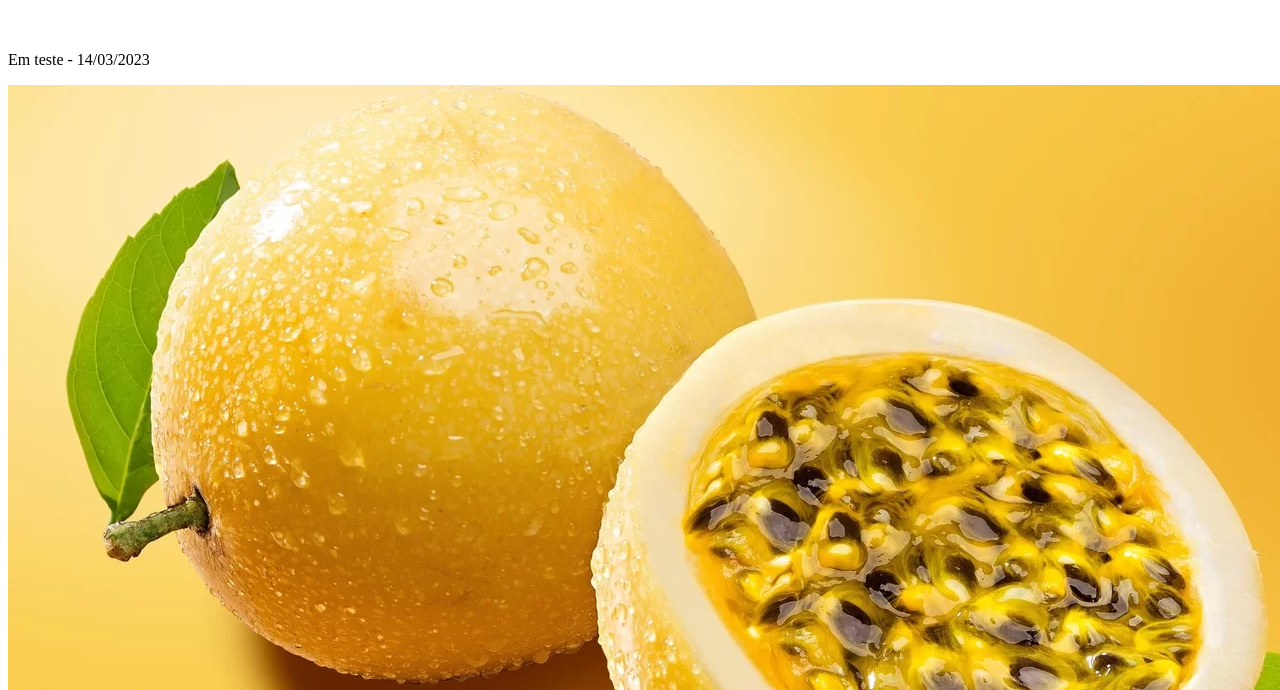
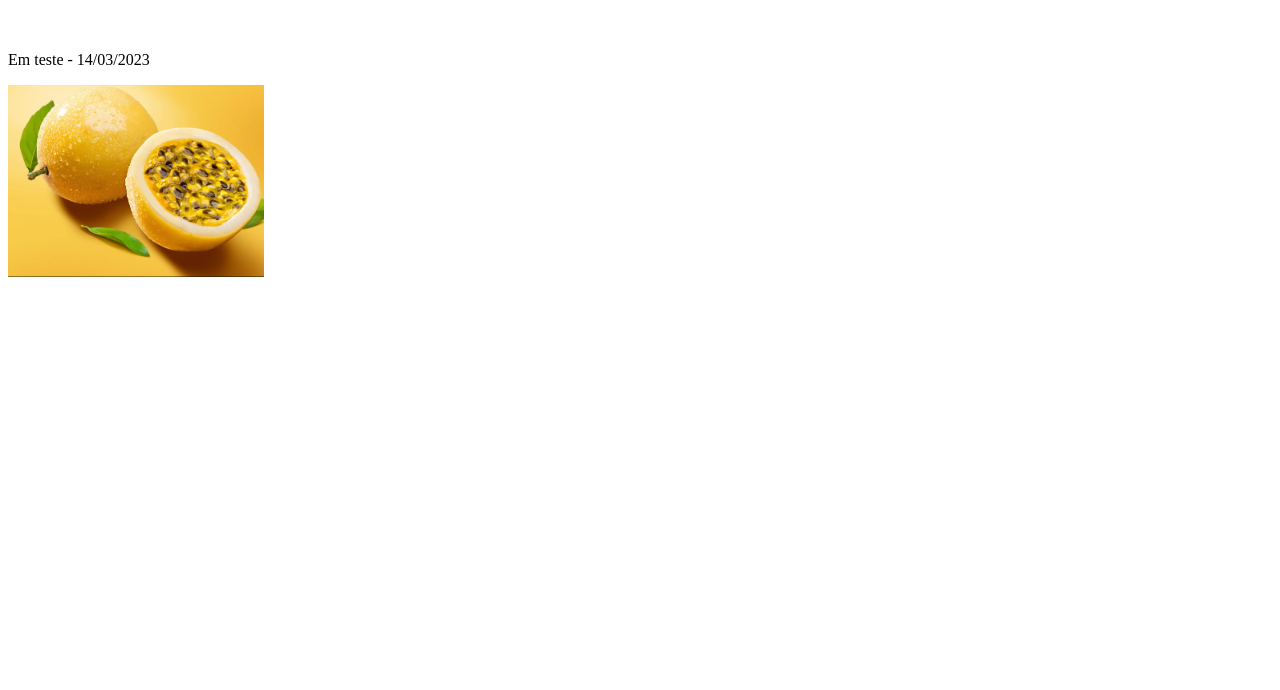
Before and after one commit to vitoriachewer/vit-ria, a plain HTML site: page index.html in a window 1280 px wide. Shown: the part 110-800 px from the top of the page. Drawn offline with Linux system fonts and the light colour scheme.

Commit message:
medida da imagens

```diff
--- a/index.html
+++ b/index.html
@@ -12,6 +12,6 @@
     <p>&nbsp;</p>
     <p>Em teste - 14/03/2023
     </p>
-    <p><img src="imagens/maracuja.png"alt= "maracuja"></p>
+    <p><img src="imagens/maracuja.png"alt= "maracuja" width="256" height="192"></p>
 </body>
 </html>
```
